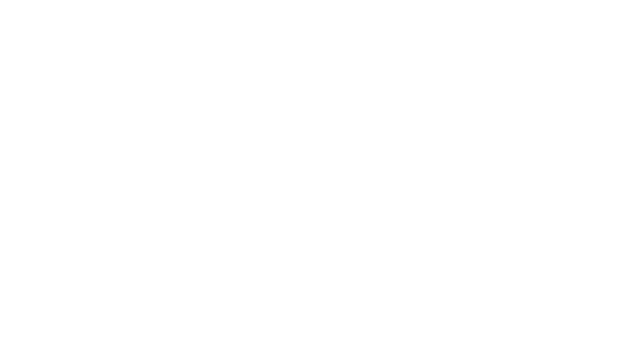
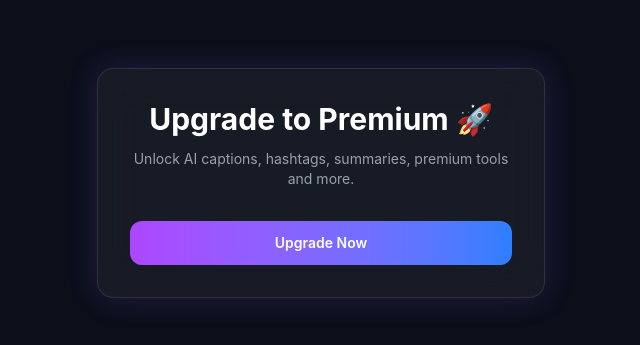
Before and after one commit to sourav-kr14/RevHive-Frontend, a React (Vite) app: page /premium in a window 1280 px wide. Before the commit this address had no page. Shown: the part 217-562 px from the top of the page, without its empty margins (319-959 px from the left). Built offline with nearby package versions, Linux system fonts and the light colour scheme.

Commit message:
update: premium feature added

```diff
--- a/src/App.jsx
+++ b/src/App.jsx
@@ -15,6 +15,7 @@ import ForgotPassword from "./pages/Auth/ForgotPassword";
 import ResetPassword from "./pages/Auth/ResetPassword";
 import ProfileLayout from "./user-profile/ProfileLayout";
 import DashboardPage from "./components/userdashboard/DashboardPage";
+import Premium from "./components/userdashboard/Premium";
 
 export default function App() {
   return (
@@ -51,6 +52,7 @@ export default function App() {
           <Route path="profile" element={<ProfileLayout />} />
           <Route path="settings" element={<SettingsLayout />} />
         </Route>
+        <Route path="/premium" element={<Premium />} />
 
         {/* <Route index element={<ProfilePosts />} /> */}
       </Routes>
--- a/src/components/userdashboard/Premium.jsx
+++ b/src/components/userdashboard/Premium.jsx
@@ -1,48 +1,51 @@
 import { useState } from "react";
 import api from "../../services/api";
-import { useNavigate } from "react-router-dom";
+import { toast } from "sonner";
 
 export default function Premium() {
   const [loading, setLoading] = useState(false);
-  const navigate = useNavigate();
 
   const upgrade = async () => {
     try {
       setLoading(true);
 
+      // baseURL already has /api
       const res = await api.post("/premium/upgrade");
 
+      // save new premium token
       localStorage.setItem("token", res.data);
 
-      alert("Congratulations!!! You are a RevHive Premium Member!");
+      toast.success("Congratulations! You are now Premium ⭐");
 
-      //   window.location.reload();
-      navigate("/user/dashboard");
+      // reload app with new token + premium state
+      window.location.href = "/user/dashboard";
     } catch (e) {
-      alert("Upgrade failed");
+      console.log(e);
+      toast.error("Upgrade failed");
     } finally {
       setLoading(false);
     }
   };
 
   return (
-    <div className="min-h-screen flex items-center justify-center bg-[#0b0f1a] text-white">
+    <div className="min-h-screen flex items-center justify-center bg-[#0b0f1a] text-white px-4">
       <div
-        className="bg-white/5 backdrop-blur-xl border border-white/10
-      p-8 rounded-2xl shadow-[0_0_30px_rgba(139,92,246,0.2)] text-center"
+        className="w-full max-w-md bg-white/5 backdrop-blur-xl
+        border border-white/10 p-8 rounded-2xl
+        shadow-[0_0_30px_rgba(139,92,246,0.2)] text-center"
       >
-        <h2 className="text-2xl font-semibold mb-4">Upgrade to Premium 🚀</h2>
+        <h2 className="text-3xl font-bold mb-3">Upgrade to Premium 🚀</h2>
 
-        <p className="text-sm text-gray-400 mb-6">
-          Unlock AI captions, hashtags, summaries and more.
+        <p className="text-sm text-gray-400 mb-8">
+          Unlock AI captions, hashtags, summaries, premium tools and more.
         </p>
 
         <button
           onClick={upgrade}
           disabled={loading}
-          className="px-6 py-2 rounded-lg text-sm font-medium
+          className="w-full px-6 py-3 rounded-xl text-sm font-semibold
           bg-gradient-to-r from-purple-500 to-blue-500
-          text-white shadow-lg hover:opacity-90 transition
+          hover:scale-[1.02] transition-all duration-200
           disabled:opacity-50"
         >
           {loading ? "Processing..." : "Upgrade Now"}
--- a/src/components/userdashboard/UserHeader.jsx
+++ b/src/components/userdashboard/UserHeader.jsx
@@ -66,11 +66,32 @@ export default function UserHeader({ activeNav, setActiveNav, profileData }) {
         </nav>
 
         {/* Right Button */}
+        {/* Right Buttons */}
         <motion.div
-          className="hidden md:block"
+          className="hidden md:flex items-center gap-3"
           initial={{ opacity: 0 }}
           animate={{ opacity: 1 }}
         >
+          {profileData?.ispremium ? (
+            <div
+              className="px-4 py-2 rounded-xl
+    bg-gradient-to-r from-yellow-400 to-orange-500
+    text-white text-sm font-semibold shadow-md"
+            >
+              Premium ⭐
+            </div>
+          ) : (
+            <motion.button
+              whileHover={{ scale: 1.05 }}
+              whileTap={{ scale: 0.95 }}
+              onClick={() => navigate("/premium")}
+              className="px-4 py-2 rounded-xl
+    bg-gradient-to-r from-yellow-400 to-orange-500
+    text-white text-sm font-semibold shadow-md"
+            >
+              Upgrade ⭐
+            </motion.button>
+          )}
           <motion.button
             whileHover={{ scale: 1.08 }}
             whileTap={{ scale: 0.95 }}
--- a/src/services/api.js
+++ b/src/services/api.js
@@ -151,4 +151,16 @@ export const shareAPI = {
   getShareCount: (postId) => api.get("/shares/count", { params: { postId } }),
 };
 
+export const accessPremiumFeature = async () => {
+  const token = localStorage.getItem("token");
+
+  const res = await api.get("/premium/upgrade", {
+    headers: {
+      Authorization: `Bearer ${token}`,
+    },
+  });
+
+  return res.data;
+};
+
 export default api;
```
